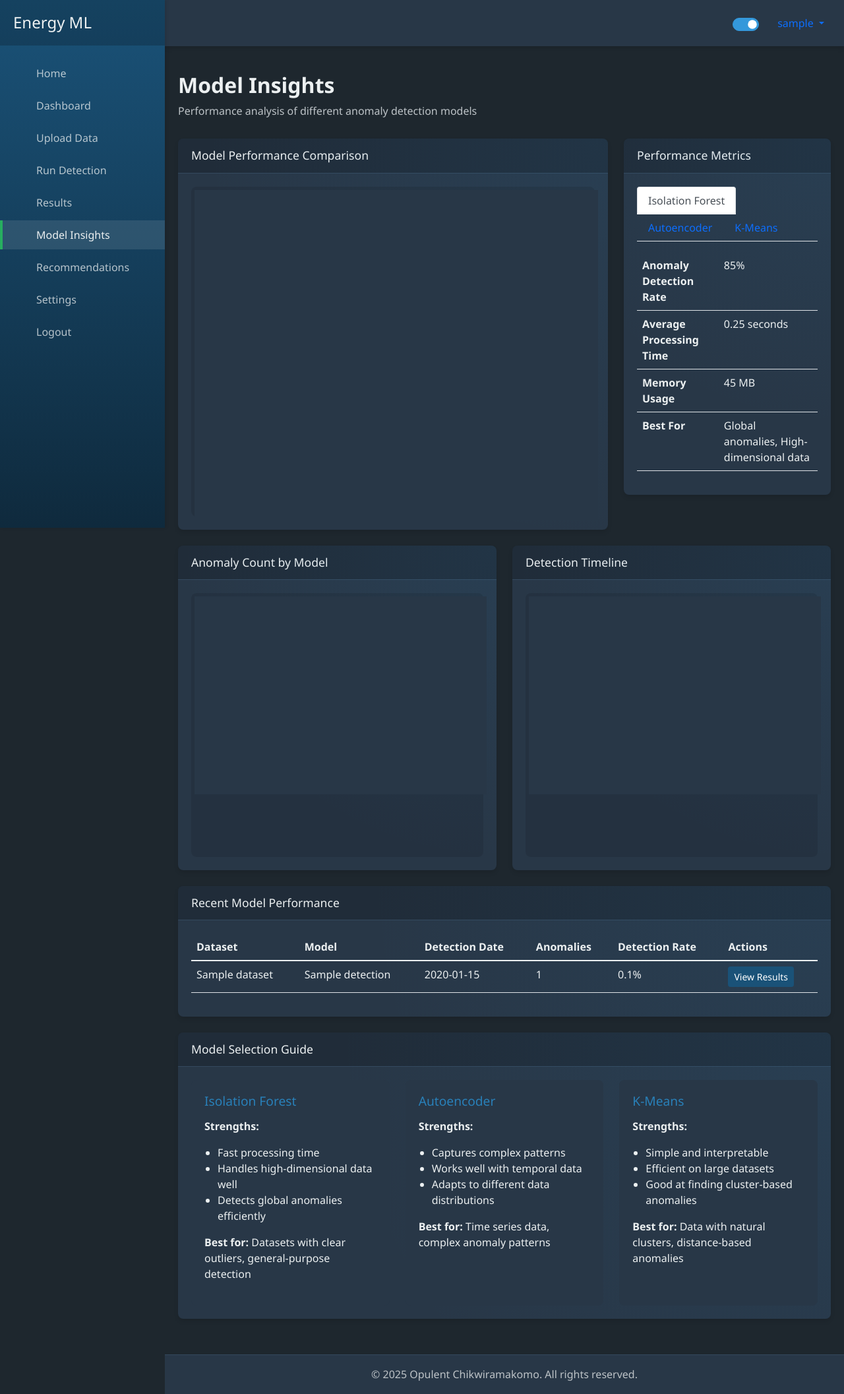
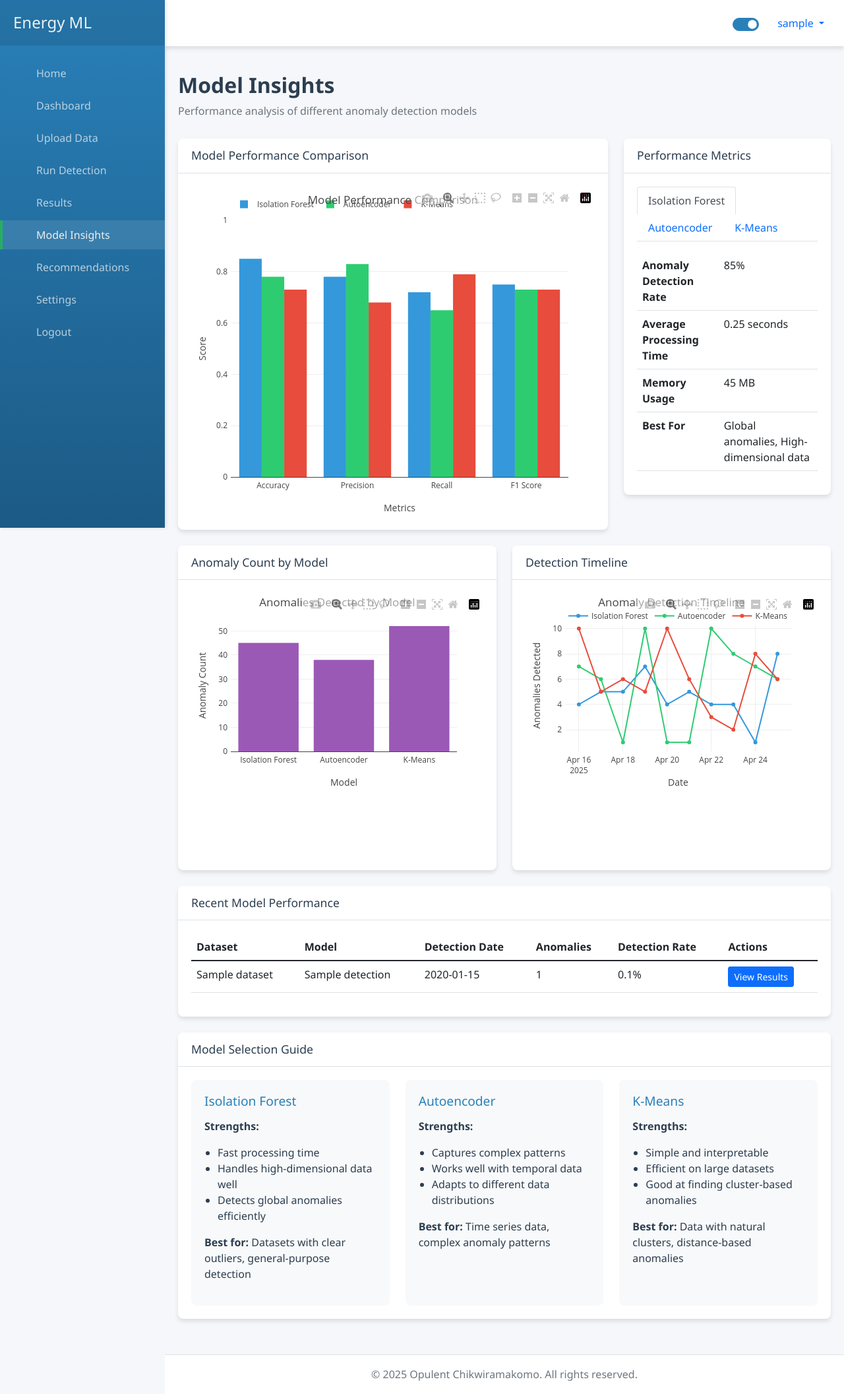
Before and after one commit to Analyst700/EnergyAnomalyTracker, a Flask app: page /insights in a window 1280 px wide. Shown: the whole page at 66% size. Run offline with Flask 3, Linux system fonts and the light colour scheme; a user stored in the database is signed in; tables that the repository leaves empty hold one stand-in row (values such as "Sample post"); some libraries are stand-ins or nearby versions.

Commit message:
Restored to '552bb862131fd54b43a16fb2674ccdcd9dcf6cdf'
Replit-Restored-To: 552bb862131fd54b43a16fb2674ccdcd9dcf6cdf

```diff
--- a/static/css/dark-theme.css
+++ b/static/css/dark-theme.css
@@ -1,24 +1,7 @@
-/* Theme Variables */
+/* Dark Theme Styles */
 :root {
-  /* Dark Theme */
   --dark-primary-color: #1a5278;
   --dark-secondary-color: #24688c;
-
-  /* Energy Saver Theme */
-  --energy-primary-color: #2ecc71;
-  --energy-secondary-color: #27ae60;
-  --energy-accent-color: #16a085;
-  --energy-bg: #f0f6f0;
-  --energy-card-bg: #ffffff;
-  --energy-text: #2c3e50;
-
-  /* High Alert Theme */
-  --alert-primary-color: #e74c3c;
-  --alert-secondary-color: #c0392b;
-  --alert-accent-color: #d35400;
-  --alert-bg: #fdf1f0;
-  --alert-card-bg: #ffffff;
-  --alert-text: #2c3e50;
   --dark-accent-color: #27ae60;
   --dark-danger-color: #c0392b;
   --dark-warning-color: #d35400;
--- a/static/js/main.js
+++ b/static/js/main.js
@@ -60,19 +60,9 @@ document.addEventListener('DOMContentLoaded', function() {
 
 // Function to apply theme preferences (light/dark mode)
 function applyThemePreferences() {
-    const currentTheme = localStorage.getItem('theme') || 'light';
-    const prevTheme = document.body.className.match(/(?:dark|energy|alert)-mode/)?.[0] || '';
-
-    // Remove all theme classes
-    document.body.classList.remove('dark-mode', 'energy-mode', 'alert-mode');
-
-    // Apply new theme
-    if (currentTheme !== 'light') {
-        document.body.classList.add(`${currentTheme}-mode`);
-    }
-
-    // If theme changed, redraw charts
-    if (prevTheme !== `${currentTheme}-mode`) {
+    // Check if user has dark mode enabled in settings
+    const isDarkMode = localStorage.getItem('darkMode') === 'true';
+    const wasInDarkMode = document.body.classList.contains('dark-mode');
 
     if (isDarkMode) {
         document.body.classList.add('dark-mode');
```
Also changed, not shown: static/css/main.css (+0 -42 lines).
